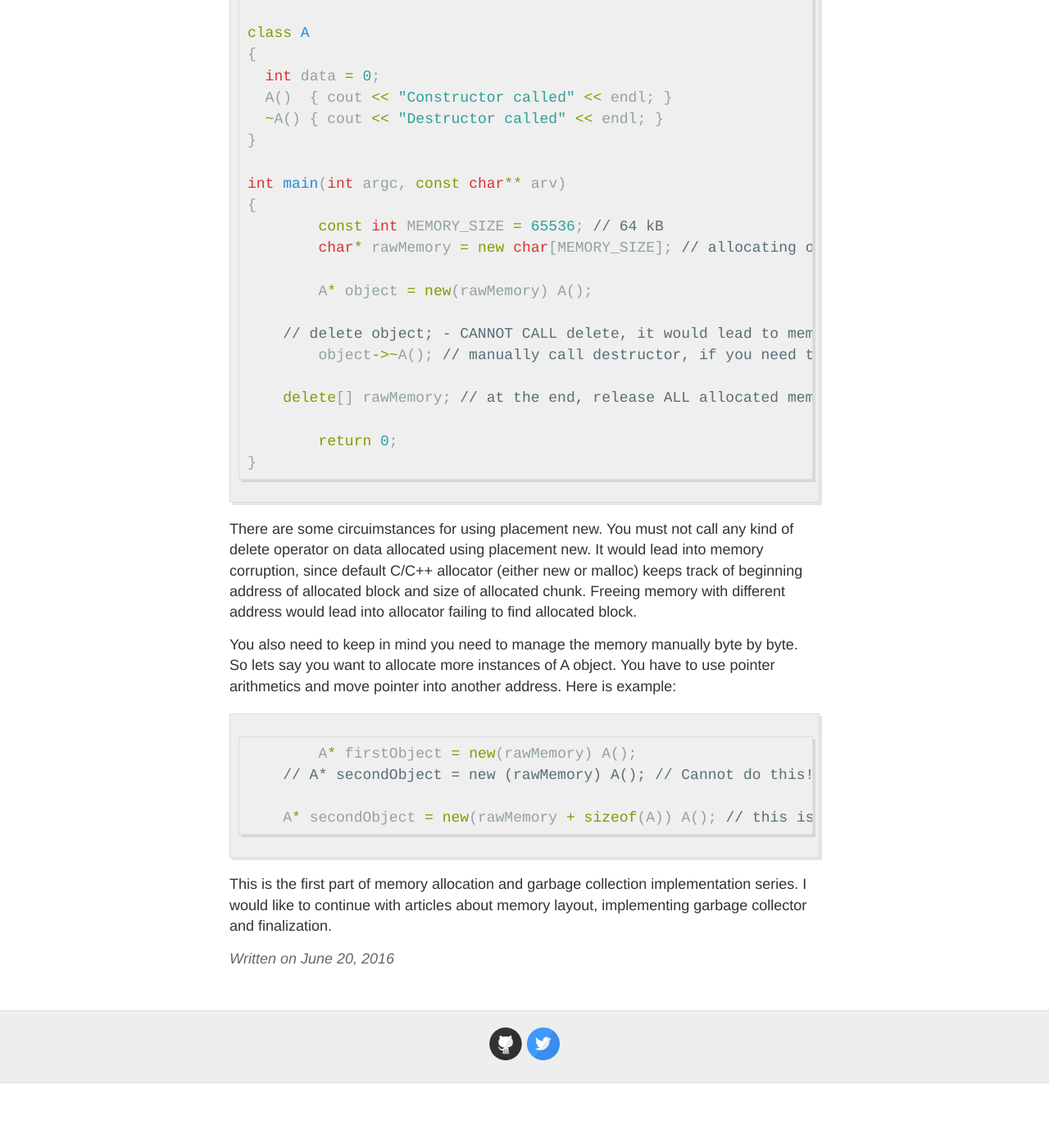
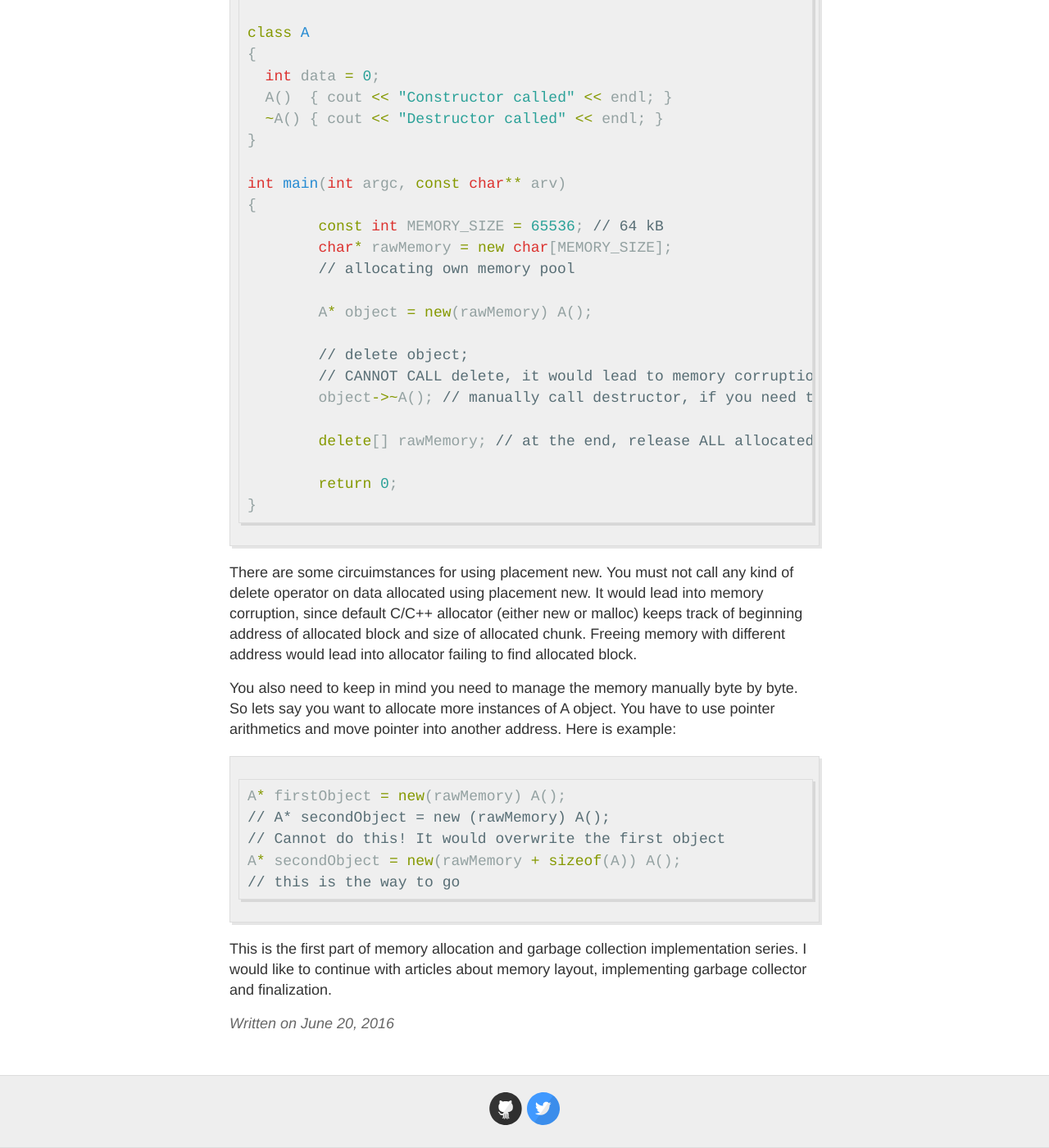
Before and after one commit to klinki/klinki.github.io, a Jekyll site: the page built from _posts/2016-06-20-placement-new.md, in a window 1280 px wide and 1400 px high, scrolled down 540 px. Shown: the whole window at 82% size. Built offline with Jekyll 4.4.1, drawn with Linux system fonts in a browser that asks for light colours; our own code applies the rules of GitHub Pages for plain Markdown files; comment, search, counter and statistics services are not loaded; before the commit the page ends 1861 px from its top, so only the background shows below that.

Commit message:
Update whitespaces in code examples.

````diff
--- a/_posts/2016-06-20-placement-new.md
+++ b/_posts/2016-06-20-placement-new.md
@@ -21,14 +21,16 @@ class A
 int main(int argc, const char** arv)
 {
 	const int MEMORY_SIZE = 65536; // 64 kB
-	char* rawMemory = new char[MEMORY_SIZE]; // allocating own memory pool
+	char* rawMemory = new char[MEMORY_SIZE];
+	// allocating own memory pool
 
 	A* object = new(rawMemory) A();
 
-    // delete object; - CANNOT CALL delete, it would lead to memory corruption
+	// delete object;
+	// CANNOT CALL delete, it would lead to memory corruption
 	object->~A(); // manually call destructor, if you need to get rid of object
 
-    delete[] rawMemory; // at the end, release ALL allocated memory
+	delete[] rawMemory; // at the end, release ALL allocated memory
 
 	return 0;
 }
@@ -40,10 +42,11 @@ You also need to keep in mind you need to manage the memory manually byte by byt
 
 
 ```c++
-	A* firstObject = new(rawMemory) A();
-    // A* secondObject = new (rawMemory) A(); // Cannot do this! It would overwrite the first object
-
-    A* secondObject = new(rawMemory + sizeof(A)) A(); // this is the way to go
+A* firstObject = new(rawMemory) A();
+// A* secondObject = new (rawMemory) A();
+// Cannot do this! It would overwrite the first object
+A* secondObject = new(rawMemory + sizeof(A)) A();
+// this is the way to go
 ```
 
 This is the first part of memory allocation and garbage collection implementation series. I would like to continue with articles about memory layout, implementing garbage collector and finalization.
````
